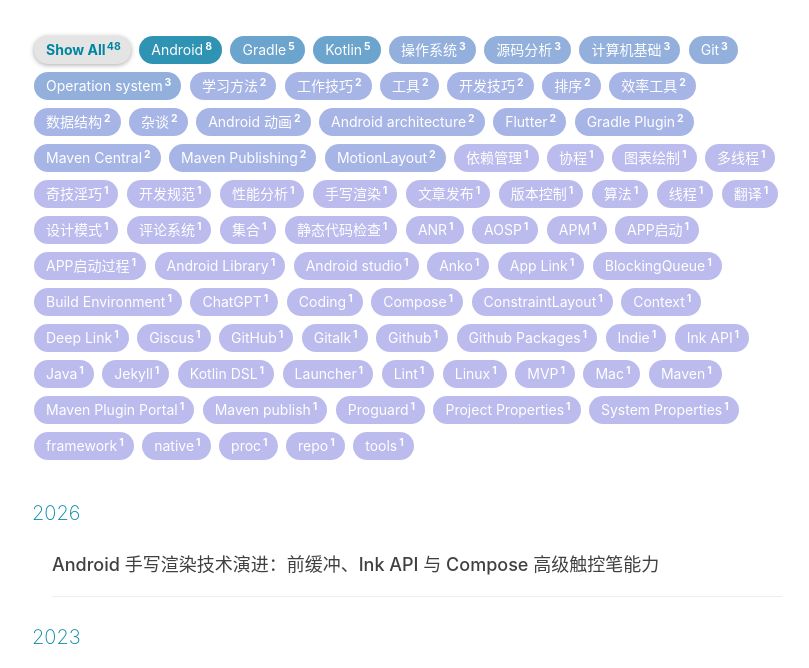
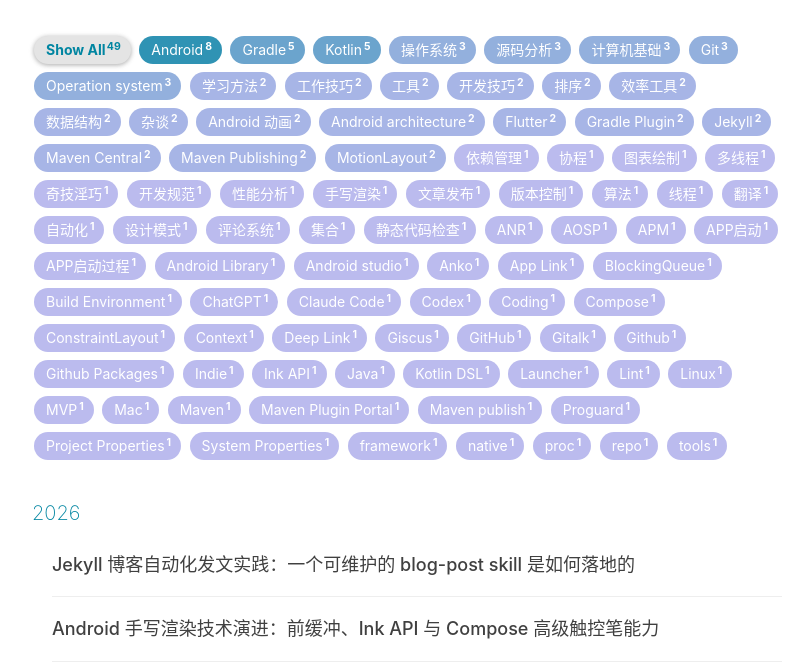
Before and after one commit to Moosphan/Moosphan.github.io, a Jekyll site: the page built from archive.html, in a window 1280 px wide and 900 px high, cut to the strip 232-900 px from the top of the window. Shown: the whole strip, without its empty margins (233-1042 px from the left). Built offline with Jekyll 4.4.1, drawn with Linux system fonts in a browser that asks for light colours; nearby versions of some CDN libraries; comment, search, counter and statistics services are not loaded; some of the changed lines change nothing that is shown.

Commit message:
feat(blog): document blog post skill implementation

````diff
--- a/_config.yml
+++ b/_config.yml
@@ -27,7 +27,7 @@
 highlighter: rouge
 permalink: pretty
 paginate: 10
-exclude: ["less","node_modules","Gruntfile.js","package.json","README.md","README.zh.md"]
+exclude: ["less","node_modules","Gruntfile.js","package.json","README.md","README.zh.md","tools",".claude",".codex"]
 anchorjs: true                          # if you want to customize anchor. check out line:181 of `post.html`
 # If you have timezone issue (e.g. #68) in China, uncomment to use this:
 #timezone: CN
--- /dev/null
+++ b/_posts/post_skills/2026-05-24-blog-post-skill-implementation.md
@@ -0,0 +1,275 @@
+---
+layout: post
+title: "Jekyll 博客自动化发文实践：一个可维护的 blog-post skill 是如何落地的"
+description: "从仓库结构分析、职责边界划分、结构化 CLI 设计到 Codex 与 Claude Code 适配，系统复盘 blog-post skill 的实现过程。"
+date: 2026-05-24 23:20:00
+author: "Dorck"
+catalog: false
+header-style: text
+published: true
+excerpt_separator: "<!--more-->"
+tags:
+- 自动化
+- Jekyll
+- Claude Code
+- Codex
+categories: skill
+---
+
+为个人博客补一套自动化发文能力，看似只是“少敲几次 front matter”，真正落地时却会迅速演变成一个工程问题：如何适配现有博客结构、如何控制发布风险、如何让脚本保持确定性、又如何让不同 AI 编程环境复用同一套能力。本文就围绕这几个问题，复盘 `blog-post skill` 的完整实现过程。
+
+<!--more-->
+
+这次实现的目标其实很明确：在当前 Jekyll 博客仓库中，新增一个可以被 `Codex` 和 `Claude Code` 共用的发文 skill，让它支持创建文章、切换公开状态、补齐 front matter、按需执行 `git add / commit / push`，并尽可能贴合现有博客的目录结构与写作习惯。
+
+## 1. 为什么不是继续手写文章模板
+
+如果只是偶尔写一篇文章，直接复制旧文章的头部并不算昂贵。但一旦要把“创建文章”和“发布文章”变成一条可重复执行的工作流，手工方式的几个问题会立刻暴露出来：
+
+- front matter 容易漏字段，例如 `published`、`tags`、`categories`
+- 文件路径不稳定，尤其是多主题目录下容易放错位置
+- `date`、标题、slug 和最终访问链接之间需要保持一致
+- 不同 Agent 环境需要反复解释“这篇文章应该怎么建”
+
+更关键的一点是，这个博客仓库本身并不是一个全新的 Jekyll 默认模板，而是已经演化出自己的内容结构。文章实际并不都放在 `_posts/` 根目录，而是分散在：
+
+- `_posts/post_android`
+- `_posts/post_skills`
+- `_posts/post_gradle`
+- `_posts/post_other`
+
+这意味着自动化方案不能只会“生成一篇 markdown”，还必须理解这个仓库自己的组织方式。
+
+## 2. 先分析仓库，再决定 skill 的边界
+
+在开始写脚本之前，第一步不是设计命令，而是先确认博客本身的实现约定。
+
+当前仓库有几个关键事实：
+
+- 导航栏通过 `_includes/nav.html` 自动枚举 `site.pages`
+- 文章页面主要依赖 `title`、`date`、`tags`、`description`、`published`
+- SEO 描述层默认会读取 `excerpt` 或 `description`
+- `Rakefile` 中虽然有 `rake post`，但它只会把文章生成到 `_posts/` 根目录
+
+这意味着现成脚本并不能直接满足需要。尤其是 `rake post` 这一类脚手架，只解决了“建文件”问题，却没有解决“建在正确的位置”“带上正确的元数据”“兼容现有工作流”这些更关键的问题。
+
+于是这个 skill 的目标被进一步收敛为两层：
+
+- 上层 skill：负责理解用户意图，整理出参数
+- 下层 CLI：负责用确定性的方式修改仓库
+
+这个职责划分后来被证明是整个实现里最重要的一次收敛。
+
+## 3. 一个关键转折：脚本不该直接吃自然语言
+
+最开始的直觉方案，其实很容易走向另一条路：直接让脚本接收整段自然语言，例如“创建一篇 Android 文章，标题是什么，发布时间是什么，是否公开”，然后在 CLI 内部用正则把这些信息抠出来。
+
+这条路短期看起来很方便，但问题也非常明显。
+
+### 3.1 不确定性太高
+
+自然语言解析一旦放进脚本层，CLI 就会同时承担两类职责：
+
+- 语义理解
+- 文件落盘
+
+前者天然是不稳定的，后者却必须是稳定的。把两件事情放在一起，最终会让一个原本应该确定可测试的工具，变成带着隐式猜测的执行器。
+
+### 3.2 不利于测试
+
+如果 CLI 接收的是结构化参数，那么测试只需要验证：
+
+- 输入某组参数，会落在哪个目录
+- front matter 是否正确
+- `published` 切换是否符合预期
+
+但如果 CLI 先要解析自然语言，测试就会被迫跟着验证一堆语言变体。这对工具层来说，并不是一个值得承担的复杂度。
+
+### 3.3 不利于多环境复用
+
+`Codex` 和 `Claude Code` 都具备很强的自然语言理解能力，真正缺的并不是“会不会解析一句话”，而是“有没有一条可以稳定调用的仓库命令”。既然如此，更合理的方式就是让 Agent 负责理解，脚本负责执行。
+
+所以最终的实现明确改成：
+
+- `Codex` / `Claude Code` 把自然语言转换为结构化参数
+- `blog-post-skill.js` 只接受明确命令与 flags
+
+这也是为什么现在的 CLI 会采用如下形式：
+
+```bash
+node ./tools/blog-post-skill/bin/blog-post-skill.js create \
+  --title "Activity 启动过程" \
+  --section android \
+  --date "2026-05-24 09:30" \
+  --published false \
+  --tags "Android,源码分析"
+```
+
+这类接口虽然看起来没有“整段自然语言”那么花哨，但它的可测试性和可维护性要高得多。
+
+## 4. 结构化 CLI 是如何设计的
+
+这套工具最后被收敛为三个明确命令：
+
+- `sections`
+- `create`
+- `publish`
+
+### 4.1 `sections`
+
+`sections` 的作用是列出当前博客仓库支持的文章分区，例如：
+
+- `android`
+- `skills`
+- `gradle`
+- `other`
+
+它对应的意义并不只是“打印一个列表”，而是把仓库内部的目录映射显式暴露出来，让上层 Agent 不必硬编码这些知识。
+
+### 4.2 `create`
+
+`create` 负责：
+
+- 解析显式参数
+- 根据 `section` 找到目标目录
+- 生成 front matter
+- 根据标题生成 slug
+- 组合正文模板或导入外部 markdown
+
+例如 `android` 会映射到 `_posts/post_android`，`skills` 会映射到 `_posts/post_skills`。这一层逻辑被固化在脚本内部的 `SECTION_CONFIG` 里，避免每次创建文章时重新判断路径规则。
+
+### 4.3 `publish`
+
+`publish` 的职责相对更偏向“已有文件修改”：
+
+- 切换 `published: true/false`
+- 更新 `date`
+- 更新 `tags`、`description`
+- 可选执行 `git add / commit / push`
+
+这让“创建文章”和“发布文章”不再混在一起。换句话说，创建是一次性落盘动作，而发布则是一次状态切换动作。
+
+这种拆分对于博客工作流非常重要，因为许多文章并不是写完立刻发布，而是会在草稿态停留一段时间。
+
+## 5. front matter 生成为什么要贴合现有博客
+
+自动化发文脚本如果只会生成 Jekyll 最小头部，实际价值并不大。真正有用的是：它生成的文章必须天然符合当前博客自己的渲染约定。
+
+因此这套 skill 在 front matter 设计上做了几件事。
+
+### 5.1 固定页面布局约定
+
+默认写入：
+
+```yaml
+layout: post
+header-style: text
+catalog: false
+```
+
+这与现有文章的大多数配置保持一致，避免新文章渲染风格突然漂移。
+
+### 5.2 自动补 `description`
+
+博客文章页本身会利用 `description` 和 `excerpt` 做头部描述与 SEO 文本，因此脚本在用户未显式传入摘要时，会基于：
+
+- 标题
+- subtitle
+- tags
+- section
+
+自动生成一条短描述。它未必是最终最优文本，但足以保证生成出来的文章不是一份“只有标题没有描述”的半成品。
+
+### 5.3 默认加入 `excerpt_separator`
+
+脚本会默认写入：
+
+```yaml
+excerpt_separator: "<!--more-->"
+```
+
+这样做的目的，是把首页摘要和正文主体的边界提前规范化，而不是把摘要逻辑留给每一篇文章临时发挥。
+
+## 6. 为什么还要补正文骨架模板
+
+很多发文工具会停在 front matter 层，但这个 skill 又向前多走了一步：当用户没有提供完整正文时，脚本会根据 `template` 生成一个最小可写的骨架。
+
+目前支持的模板包括：
+
+- `default`
+- `tutorial`
+- `note`
+- `review`
+
+例如 `tutorial` 会生成如下结构：
+
+```markdown
+## 问题背景
+
+## 环境说明
+
+## 核心步骤
+
+## 关键细节
+
+## 总结
+```
+
+这里的关键并不是“自动生成了几级标题”，而是让不同类型的文章在开稿阶段就拥有稳定结构。对于持续写作来说，这种结构化约束往往比单纯少敲几行 YAML 更有价值。
+
+## 7. 如何同时适配 Codex 与 Claude Code
+
+实现共享能力的核心思路，是让仓库只维护一套真正可执行的能力，把环境差异压缩到外围包装层。
+
+所以整个目录被拆成了三部分：
+
+- `tools/blog-post-skill/`
+- `.codex/skills/blog-post-publisher/`
+- `.claude/commands/blog-post.md`
+
+其中：
+
+- `tools/blog-post-skill/` 是共享运行时
+- `SKILL.md` 负责告诉 Codex 什么时候该使用这套能力
+- `.claude/commands/blog-post.md` 负责告诉 Claude Code 该如何组装命令
+
+这个设计的好处是，真正决定仓库状态的逻辑永远只有一份。上层环境无论是 Codex 还是 Claude Code，都不需要各自再维护一套文件写入实现。
+
+## 8. 一个额外踩坑：为什么工具 README 会出现在导航栏里
+
+skill 本身落地之后，又暴露出一个很典型的 Jekyll 仓库问题：只要某个目录没有被正确排除，它就可能被当作站点内容的一部分。
+
+这个博客的导航栏会自动枚举 `site.pages`。而 `tools/blog-post-skill/README.md` 作为仓库里的说明文档，如果不被排除出构建范围，就有机会进入站点页面集合，进而在导航栏中冒出一个不该出现的入口。
+
+解决方式很直接：把 `tools` 以及相关工具目录加入 `_config.yml` 的 `exclude`。
+
+这类问题很容易被忽视，因为它不属于“发文脚本是否能运行”的范畴，却直接影响最终站点表现。也正因为如此，发文自动化不应该被理解为一段孤立脚本，而应该被视为站点工程的一部分。
+
+## 9. 这套实现真正解决了什么
+
+到这里再回头看，这个 skill 真正解决的并不是“创建文章文件很麻烦”这么简单的问题，而是把博客发文流程中的几个关键环节结构化了：
+
+- 文章目录归类
+- front matter 规范化
+- 草稿与公开状态切换
+- AI 编程环境复用
+- Git 提交与推送串联
+
+更重要的是，它明确了一个适用于很多仓库自动化场景的原则：
+
+> 语义理解交给 Agent，确定性执行交给脚本。
+
+一旦这条边界稳定下来，后续无论是继续接图片处理、封面生成、文章校验还是发布检查，都可以沿着同一条结构继续扩展，而不需要反复推翻底层设计。
+
+## 10. 后续可以继续演进的方向
+
+目前这套 `blog-post skill` 已经足够覆盖个人博客的日常发文流程，但它仍然有不少可以继续扩展的空间：
+
+- 在创建文章前自动校验标签与分类是否符合既有约定
+- 增加图片资源目录的自动创建与引用修正
+- 在发布前执行本地预览或构建检查
+- 将文章元数据进一步抽象为可复用 schema
+
+如果把它放到更大的团队环境里，这套能力甚至可以继续演化成一个“内容仓库操作层”：前端页面、博客文章、知识库文档、发布说明，统一都通过结构化命令落库。
+
+对个人博客来说，这一步或许还谈不上“平台化”，但它至少证明了一件事：只要先把职责边界拉清，自动化往往比想象中更容易做对，也更容易持续迭代。
````
